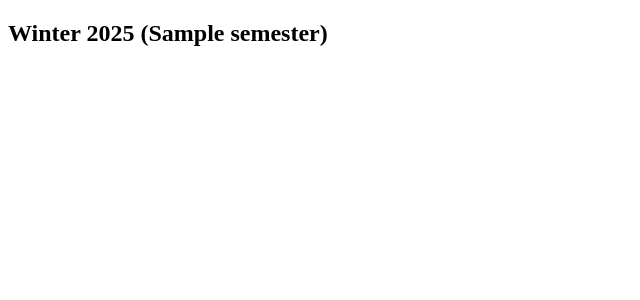
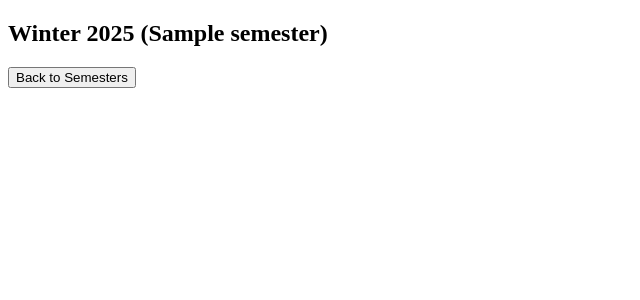
Before and after one commit to terryZehuaWang/react-assignment-manager, a React (Vite) app: page / in a window 1280 px wide. Both pictures are taken after a click on the element "Winter 2025 (Sample semester)". Shown: the top 300 px of the page, without its empty margins (0-640 px from the left). Built offline with nearby package versions, Linux system fonts and the light colour scheme.

Commit message:
Add back to assignment button and reorganize folders

```diff
--- a/src/App.jsx
+++ b/src/App.jsx
@@ -1,6 +1,6 @@
 import { useState } from 'react'
-import Semesters from './Semesters.jsx'
-import Courses from './Courses.jsx'
+import Semesters from './pages/Semesters.jsx'
+import Courses from './pages/Courses.jsx'
 import { Routes, Route } from "react-router-dom"
 
 function App() {
--- a/src/Courses.jsx
+++ /dev/null
@@ -1,14 +0,0 @@
-import React, { useState } from "react"
-import { useLocation } from "react-router-dom";
-
-
-function Courses() {
-    const { state } = useLocation();
-
-    return (
-        <h2>{state.semester}</h2 >
-
-    )
-}
-
-export default Courses
--- /dev/null
+++ b/src/pages/Courses.jsx
@@ -0,0 +1,21 @@
+import React, { useState } from "react"
+import { useLocation } from "react-router-dom";
+import { useNavigate } from "react-router-dom";
+
+function Courses() {
+    const navigate = useNavigate();
+    const { state } = useLocation();
+
+    function handleBackToSem() {
+        navigate("/");
+    }
+    return (
+        <div className="coursesPage">
+            <h2>{state.semester}</h2 >
+            <button onClick={handleBackToSem}>Back to Semesters</button>
+        </div>
+
+    )
+}
+
+export default Courses
--- a/src/Semesters.jsx
+++ b/src/pages/Semesters.jsx
@@ -28,7 +28,6 @@ function Semesters() {
     }
 
     return (
-
         <div className="semestersPage">
             <div className="addSemester">
                 <input type="text"
@@ -41,15 +40,12 @@ function Semesters() {
                 {semesters.map((semester) => {
                     return (
                         <div>
-
                             <h2 onClick={() => { handleGoToCourses(semester) }}>
                                 {semester}</h2>
-
                         </div>
                     );
                 })}
             </div>
-
         </div >
     )
 }
```
Also changed, not shown: src/pages/Assignments.jsx (added).
